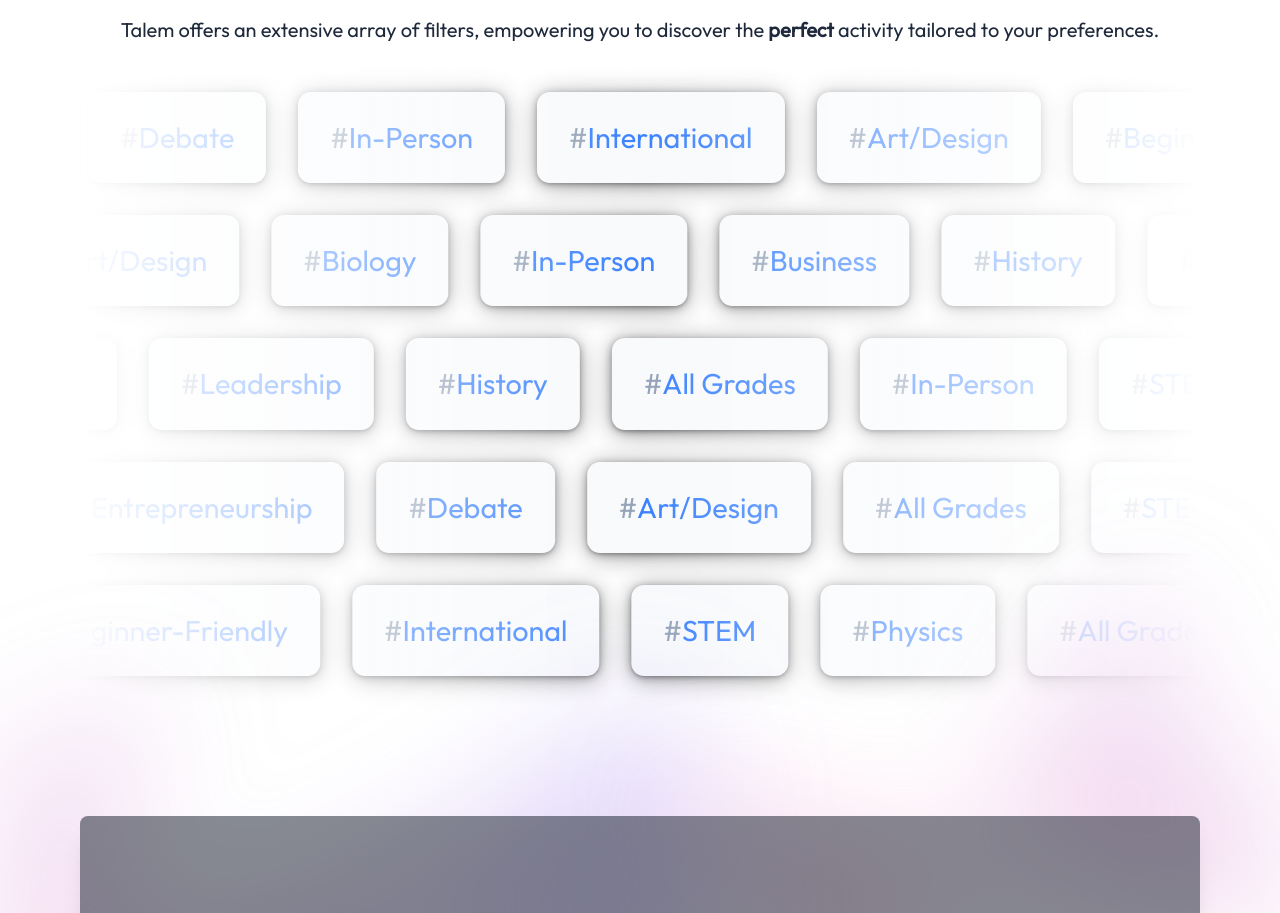
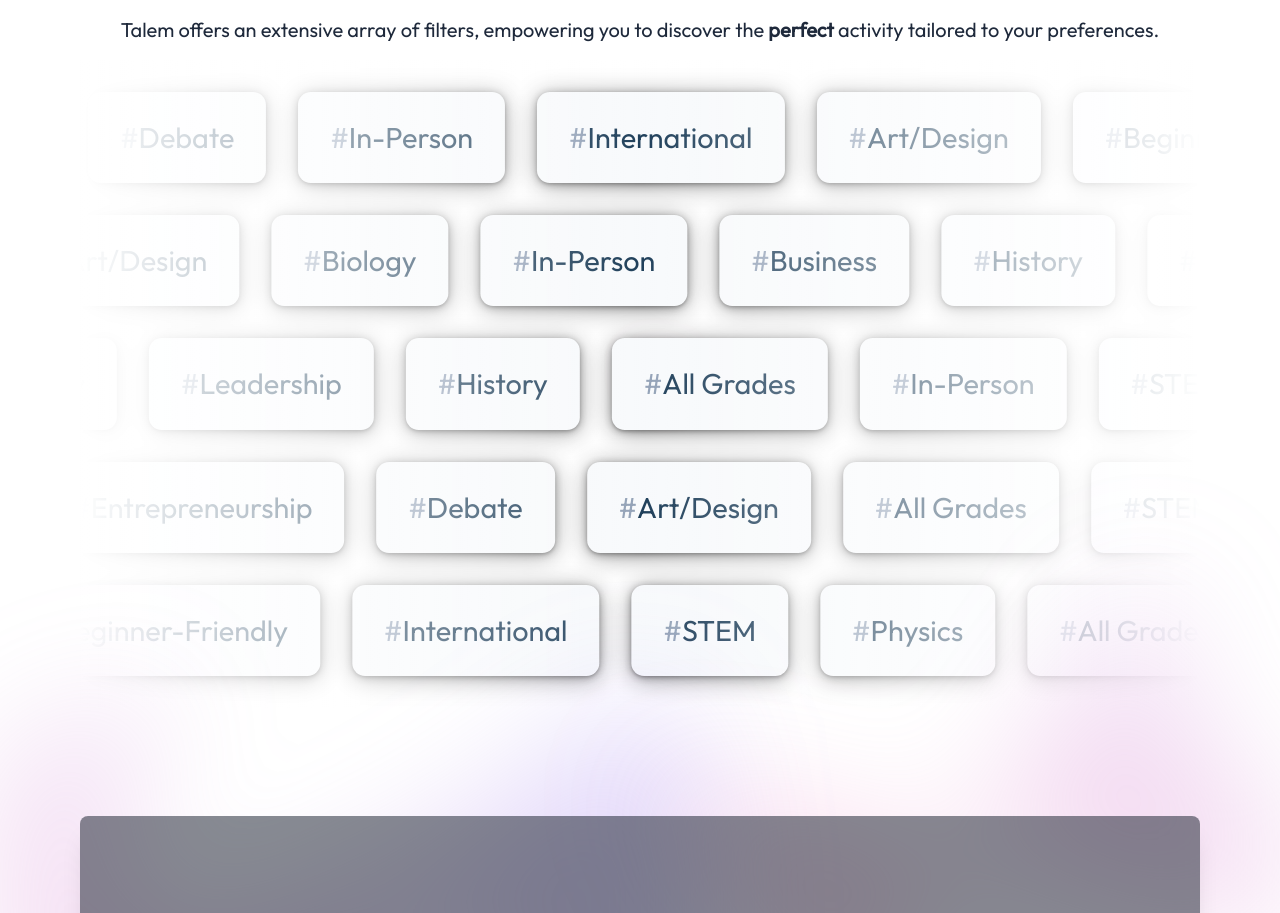
Before and after one commit to ekwoka/talem-app, a React (Create React App) app: page / in a window 1280 px wide. Shown: the part 2808-3721 px from the top of the page. Built offline with nearby package versions, Linux system fonts and the light colour scheme; no server answers; the database is empty; the HTML template or start-up script is replaced by a standard one.

Commit message:
changed filter tag color

```diff
--- a/src/Components/scroll.css
+++ b/src/Components/scroll.css
@@ -67,7 +67,7 @@
 
   .tag span {
     font-size: 1.8rem; /* Increase the font size as desired */
-    color: rgb(59,130,256);
+    color: rgb(32, 64, 91);
   }
 
   .fade {
```
